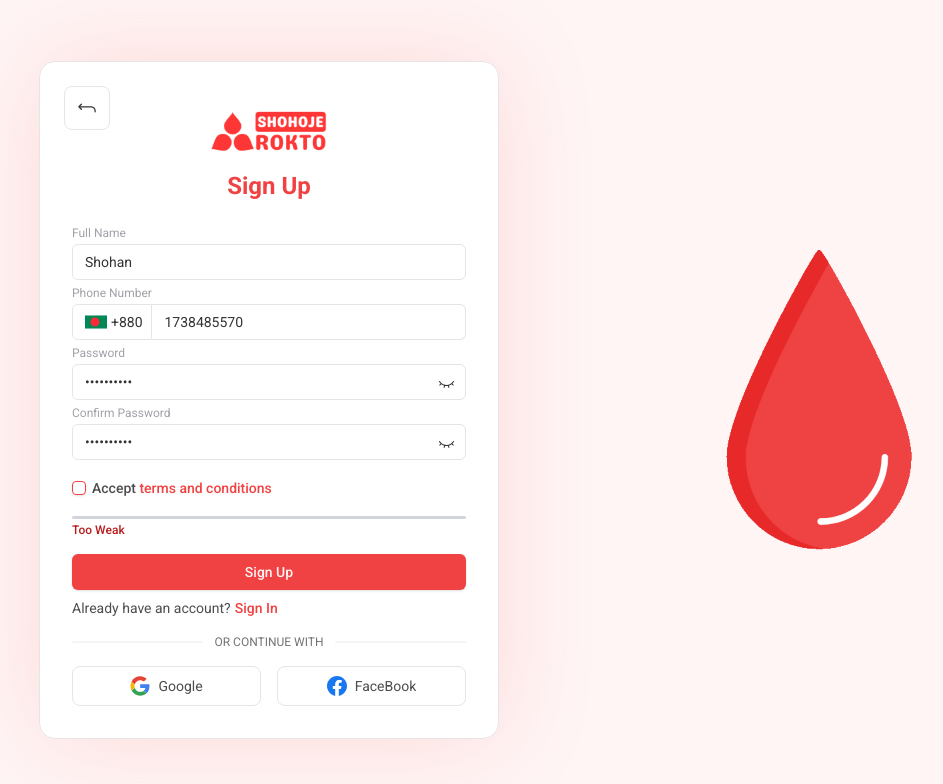
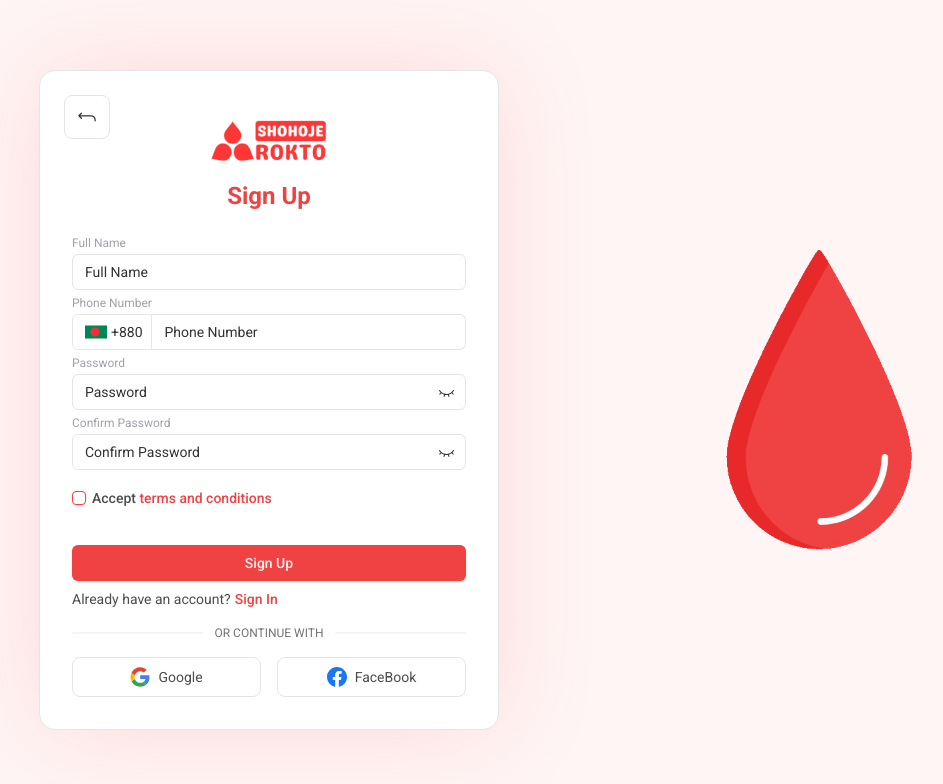
Before and after one commit to NH-Shohan/Shohoje-Rokto, a Next.js app in the folder frontend/: page /sign-up in a window 1280 px wide. Shown: the top 784 px of the page, without its empty margins (141-1084 px from the left). Built offline with nearby package versions, Linux system fonts and the light colour scheme; no server answers.

Commit message:
Sign Up: default variable removed

```diff
--- a/frontend/src/app/(Auth)/sign-up/SignUp.jsx
+++ b/frontend/src/app/(Auth)/sign-up/SignUp.jsx
@@ -44,10 +44,10 @@
   const [optConfirmationResult, setOptConfirmationResult] = useState(null);
   const [passwordStrength, setPasswordStrength] = useState("weak");
   const [registration, setRegistration] = useState({
-    name: "Shohan",
-    phoneNumber: "1738485570",
-    password: "Shohan@123",
-    confirmPassword: "Shohan@123",
+    name: "",
+    phoneNumber: "",
+    password: "",
+    confirmPassword: "",
   });
   const [criteriaMet, setCriteriaMet] = useState({
     lowercase: false,
@@ -194,7 +194,6 @@
       );
 
       setOptConfirmationResult(confirmPhoneNumber);
-      console.log(optConfirmationResult);
       setIsOptSent(true);
       setOpen(true);
     } catch (error) {
```
